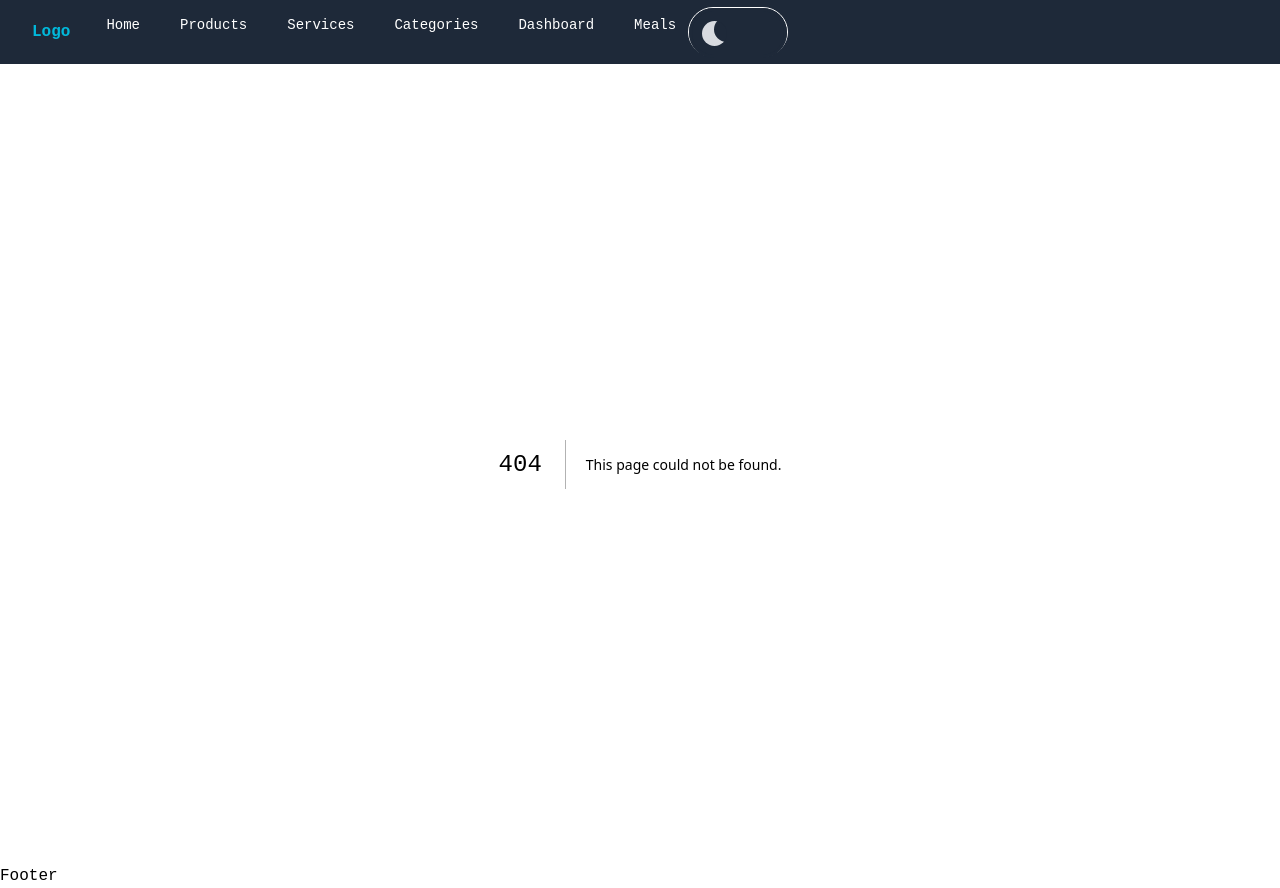
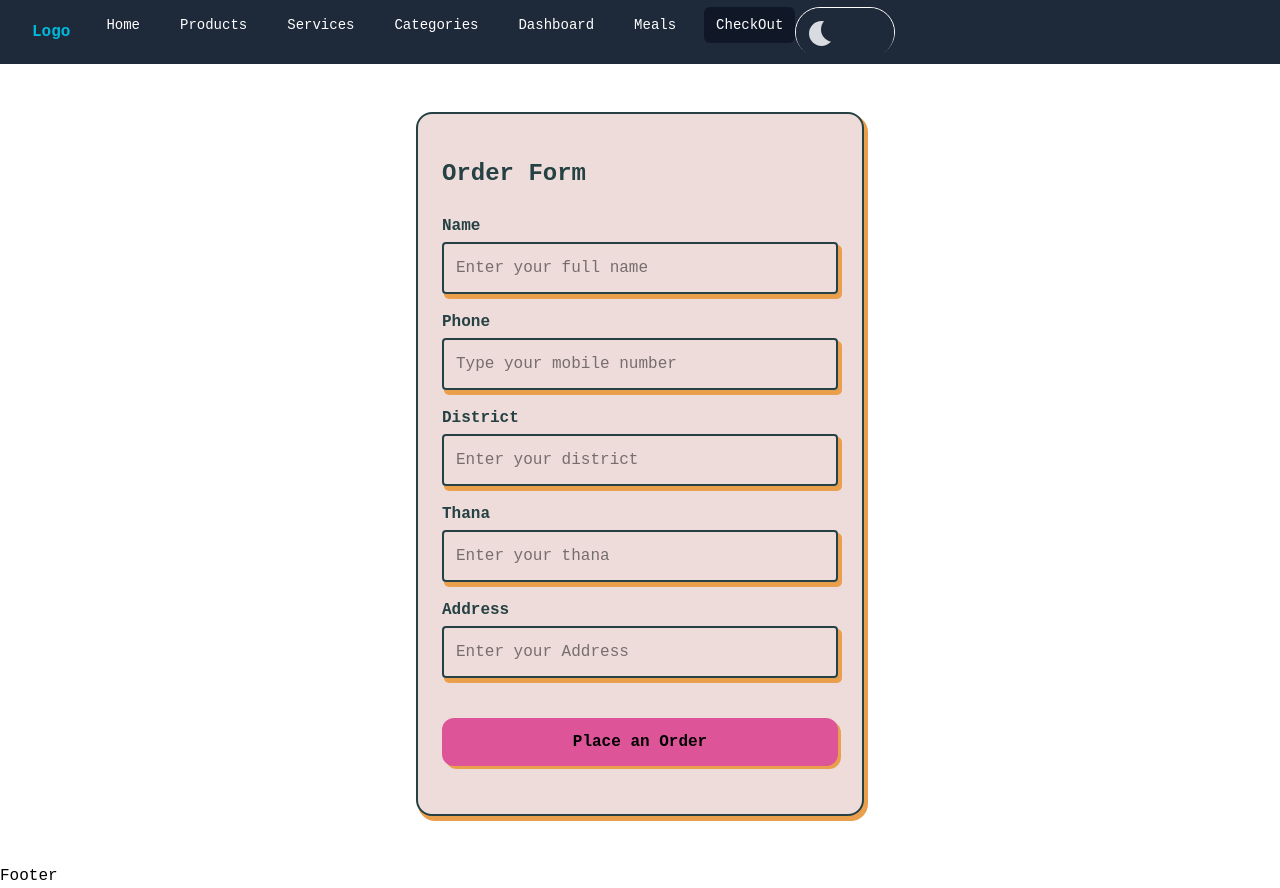
Before and after one commit to meizan2142/next.js, a Next.js app: page /checkout in a window 1280 px wide. Before the commit this address had no page. Built offline with nearby package versions, Linux system fonts and the light colour scheme.

Commit message:
trying to save data on google sheets

```diff
--- a/next.config.mjs
+++ b/next.config.mjs
@@ -9,7 +9,10 @@ const nextConfig = {
                 pathname: "/**"
             }
         ]
-    }
+    },
+    experimental: {
+        serverActions: true
+    },
 };
 
 export default nextConfig;
--- a/src/Components/Navbar.jsx
+++ b/src/Components/Navbar.jsx
@@ -30,6 +30,10 @@ const routes = [
     {
         pathName: "Meals",
         path: "/meals"
+    },
+    {
+        pathName: "CheckOut",
+        path: "/checkout"
     },
 ]
 
--- /dev/null
+++ b/src/Components/OrderForm.jsx
@@ -0,0 +1,123 @@
+"use client"
+import React, { useState } from 'react';
+import { postDetails } from './actions';
+
+const OrderForm = () => {
+    const [formData, setFormData] = useState({
+        name: '',
+        phone: '',
+        district: '',
+        thana: '',
+        address: ''
+    });
+    const handleChange = (e) => {
+        setFormData({
+            ...formData,
+            [e.target.id]: e.target.value
+        });
+    };
+
+    const handleSubmit = async (e) => {
+        e.preventDefault();
+        console.log('Form submitted with data:', formData);
+
+        try {
+            // Create FormData from the form element
+            const formDataObj = new FormData(e.target);
+
+            // Send the data to your API
+            const res = await postDetails(formDataObj);
+
+            if (res.success) { // Assuming your API returns {success: true}
+                console.log("Submission succeeded");
+                // You might want to reset the form here
+                setFormData({
+                    name: '',
+                    phone: '',
+                    district: '',
+                    thana: '',
+                    address: ''
+                });
+            } else {
+                console.log("Submission failed:", res.message);
+            }
+        } catch (error) {
+            console.error("Error submitting form:", error);
+        }
+    };
+    return (
+        <div className="flex items-center justify-center min-h-screen p-4">
+            <div className="bg-[#EDDCD9] border-2 border-[#264143] rounded-2xl shadow-[3px_4px_0px_1px_#E99F4C] p-6 w-full max-w-md">
+                <p className="text-[#264143] font-black text-2xl mt-5 mb-6">Order Form</p>
+
+                <form onSubmit={handleSubmit}>
+                    <div className="flex flex-col items-start mb-4">
+                        <label className="text-[#264143] font-semibold mb-1" htmlFor="name">Name</label>
+                        <input
+                            placeholder="Enter your full name"
+                            className="w-full p-3 border-2 border-[#264143] rounded shadow-[3px_4px_0px_1px_#E99F4C] focus:shadow-[1px_2px_0px_0px_#E99F4C] focus:translate-y-1 transition-all duration-150 outline-none"
+                            type="text"
+                            id="name"
+                            value={formData.name}
+                            onChange={handleChange}
+                        />
+                    </div>
+
+                    <div className="flex flex-col items-start mb-4">
+                        <label className="text-[#264143] font-semibold mb-1" htmlFor="phone">Phone</label>
+                        <input
+                            placeholder="Type your mobile number"
+                            id="phone"
+                            className="w-full p-3 border-2 border-[#264143] rounded shadow-[3px_4px_0px_1px_#E99F4C] focus:shadow-[1px_2px_0px_0px_#E99F4C] focus:translate-y-1 transition-all duration-150 outline-none"
+                            type="number"
+                            value={formData.phone}
+                            onChange={handleChange}
+                        />
+                    </div>
+
+                    <div className="flex flex-col items-start mb-4">
+                        <label className="text-[#264143] font-semibold mb-1" htmlFor="district">District</label>
+                        <input
+                            placeholder="Enter your district"
+                            id="district"
+                            className="w-full p-3 border-2 border-[#264143] rounded shadow-[3px_4px_0px_1px_#E99F4C] focus:shadow-[1px_2px_0px_0px_#E99F4C] focus:translate-y-1 transition-all duration-150 outline-none"
+                            type="text"
+                            value={formData.district}
+                            onChange={handleChange}
+                        />
+                    </div>
+                    <div className="flex flex-col items-start mb-4">
+                        <label className="text-[#264143] font-semibold mb-1" htmlFor="thana">Thana</label>
+                        <input
+                            placeholder="Enter your thana"
+                            id="thana"
+                            className="w-full p-3 border-2 border-[#264143] rounded shadow-[3px_4px_0px_1px_#E99F4C] focus:shadow-[1px_2px_0px_0px_#E99F4C] focus:translate-y-1 transition-all duration-150 outline-none"
+                            type="text"
+                            value={formData.thana}
+                            onChange={handleChange}
+                        />
+                    </div>
+                    <div className="flex flex-col items-start mb-4">
+                        <label className="text-[#264143] font-semibold mb-1" htmlFor="Address">Address</label>
+                        <input
+                            placeholder="Enter your Address"
+                            id="address"
+                            className="w-full p-3 border-2 border-[#264143] rounded shadow-[3px_4px_0px_1px_#E99F4C] focus:shadow-[1px_2px_0px_0px_#E99F4C] focus:translate-y-1 transition-all duration-150 outline-none"
+                            type="text"
+                            value={formData.address}
+                            onChange={handleChange}
+                        />
+                    </div>
+
+                    <div className="mt-2">
+                        <button className="w-full py-3 bg-[#DE5499] rounded-xl font-extrabold shadow-[3px_3px_0px_0px_#E99F4C] hover:opacity-90 focus:shadow-[1px_2px_0px_0px_#E99F4C] focus:translate-y-1 transition-all duration-150 my-6">
+                            Place an Order
+                        </button>
+                    </div>
+                </form>
+            </div>
+        </div>
+    );
+};
+
+export default OrderForm;
--- /dev/null
+++ b/src/Components/actions.js
@@ -0,0 +1,34 @@
+"use server"
+
+const googleScriptURL = "https://script.google.com/macros/s/AKfycbx4eHI6asUx2_OI0b7hxLUiODxAwhEjOKqNg-JQx3LjAwy3OVW173w6yfCvEaz0lj1K/exec"
+
+
+export const postDetails = async(formData) => {
+    const name = formData.get("name");
+    const phone = formData.get("phone");
+    const district = formData.get("district");
+    const thana = formData.get("thana");
+    const address = formData.get("address");
+    try {
+        const res = await fetch (googleScriptURL, {
+            method: "POST",
+            headers: {
+                "Content-type": "application/json"
+            },
+            body: JSON.stringify({
+                name,
+                phone,
+                district,
+                thana,
+                address
+            })
+        })
+        if (!res.ok) {
+            throw new Error("Failed")
+        }
+        return {successMessage: `sdlkfjsdlfsdlj`}
+    }
+    catch (error) {
+        return {errorMessage: `error`}
+    }
+}
--- /dev/null
+++ b/src/app/checkout/page.jsx
@@ -0,0 +1,11 @@
+import OrderForm from "@/Components/OrderForm"
+
+const CheckOut = () => {
+    return (
+        <div>
+            <OrderForm />
+        </div>
+    )
+}
+
+export default CheckOut
```
